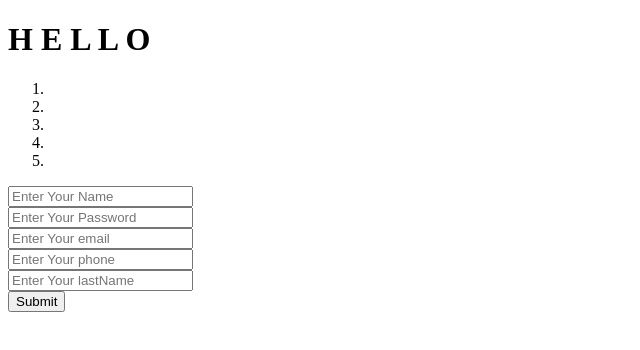
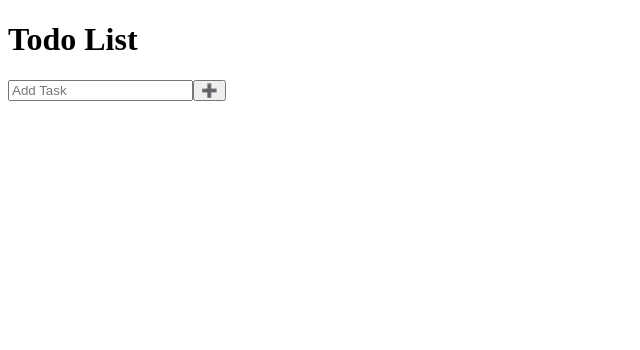
Before and after one commit to mehulgithub-1903/ReactLearn, a React (Create React App) app: page / in a window 1280 px wide. Shown: the top 350 px of the page, without its empty margins (0-640 px from the left). Built offline with nearby package versions, Linux system fonts and the light colour scheme.

Commit message:
Todo List Using React

```diff
--- a/src/App.jsx
+++ b/src/App.jsx
@@ -1,69 +1,53 @@
-import React ,{useState}from 'react'
-
-const App = () => {
+import React,{useState} from 'react'
+import TodoList from './components/TodoList'
+const App = () =>{
 
 
-    const [cred, setcred] = useState({
-        loginId:"",
-        password:"",
-        email:"",
-        phone:"",
-        lastName:"",
-    });
-
- const runForm=(event)=>{
-       event.preventDefault()
-
-    }
-    const ChangeInput=(event)=>{
-      const {value,name}=event.target;
-
-            setcred((preVal)=>{
-                return{
-                    ...preVal,
-                    [name]:value,
-                }
-       /*
-       The square bracket is used to get the name of the event target and set the value to the state.
-       For example, if the email field is changed - it fetches the email value and
-       sets it to the state (state object/email value) and does the same to the password as well.
-       */
-            })
+    const [task, setTask] = useState()
+    const [Items, setItems] = useState([])
+    const UpdateTask=(event)=>{
+        setTask(event.target.value)
 
     }
 
 
+    const TaskAdd=()=>{
+        setItems((oldItems)=>{
+            return [...oldItems,task]
+        })
+        setTask("")
+    }
+
+    const DeleteItems=(id)=>{
+        setItems((oldItems)=>{
+            return oldItems.filter((e,index)=>{
+               return index!==id
+            })
+        })
+    }
 
 
     return (
+
+
         <div>
-            <form onSubmit={runForm}>
-            <h1>H E L L O</h1>
-            <ol>
-                <li>{cred.loginId}</li>
-                <li>{cred.password}</li>
-                <li>{cred.email}</li>
-                <li>{cred.phone}</li>
-                <li>{cred.lastName}</li>
-            </ol>
-            <input name="loginId" type="text" placeholder="Enter Your Name" onChange={ChangeInput} value={cred.loginId} />
-            <br />
-            <input name="password" type="text" placeholder="Enter Your Password" onChange={ChangeInput} value={cred.password
-            } />
-            <br />
-            <input name="email" type="email" placeholder="Enter Your email" onChange={ChangeInput} value={cred.email
-            } />
-            <br />
-            <input name="phone" type="number" placeholder="Enter Your phone" onChange={ChangeInput} value={cred.phone
-            } />
-            <br />
-            <input name="lastName" type="text" placeholder="Enter Your lastName" onChange={ChangeInput} value={cred.lastName
-            } />
-            <br />
-            <button type="submit">Submit</button>
-            </form>
+
+        <h1>Todo List</h1>
+
+        <input type="text" name="task" placeholder="Add Task" onChange={UpdateTask} value={task} />
+        <button onClick={TaskAdd}>➕</button>
+
+
+           {Items.map((e,index)=>{
+               return <TodoList
+                id={index}
+               key={index}
+               text={e}
+               onSelect={DeleteItems}
+               />
+           })}
         </div>
     )
 }
 
-export default App;
+export default App
--- /dev/null
+++ b/src/components/TodoList.jsx
@@ -0,0 +1,12 @@
+import React from 'react'
+
+const TodoList = (props) => {
+    return (
+                   <>
+                   <li><button onClick={()=>
+                    {props.onSelect(props.id)}}>❎</button> {props.text}</li>
+                   </>
+    )
+}
+
+export default TodoList
```
